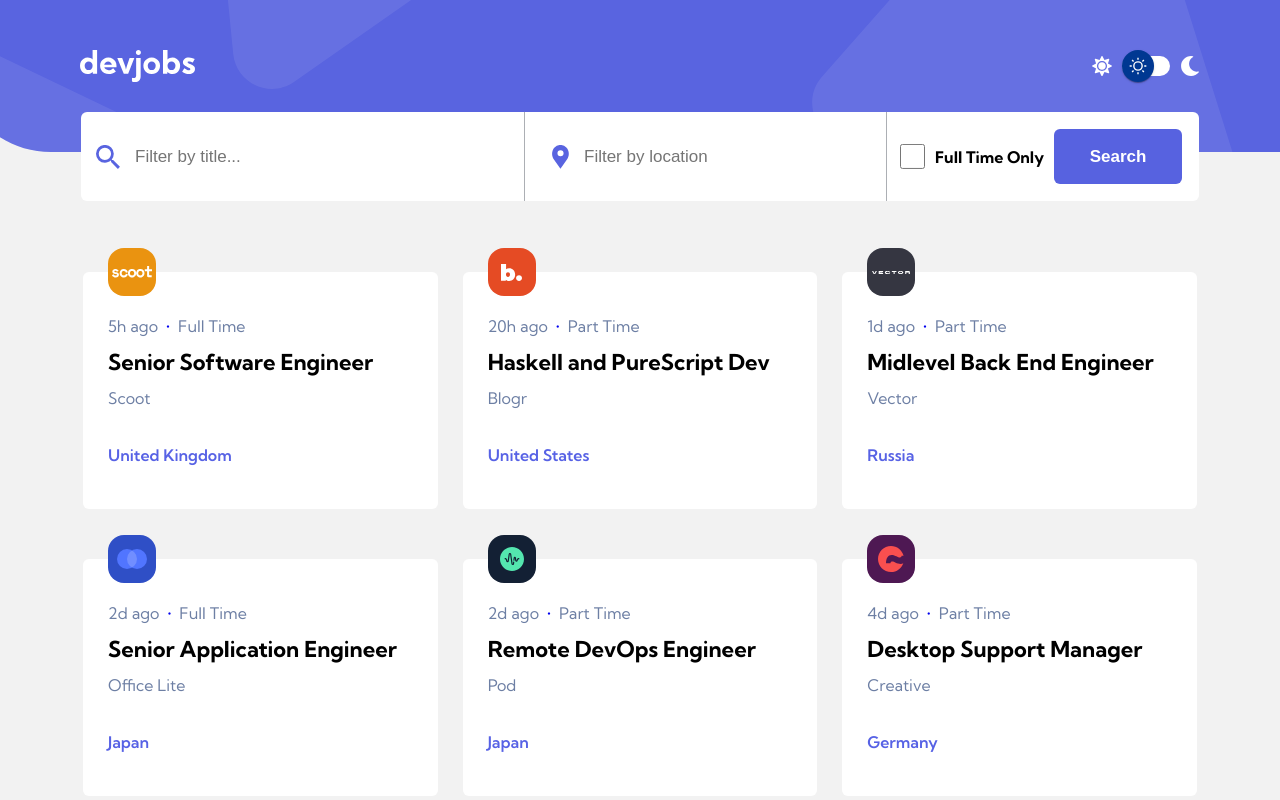
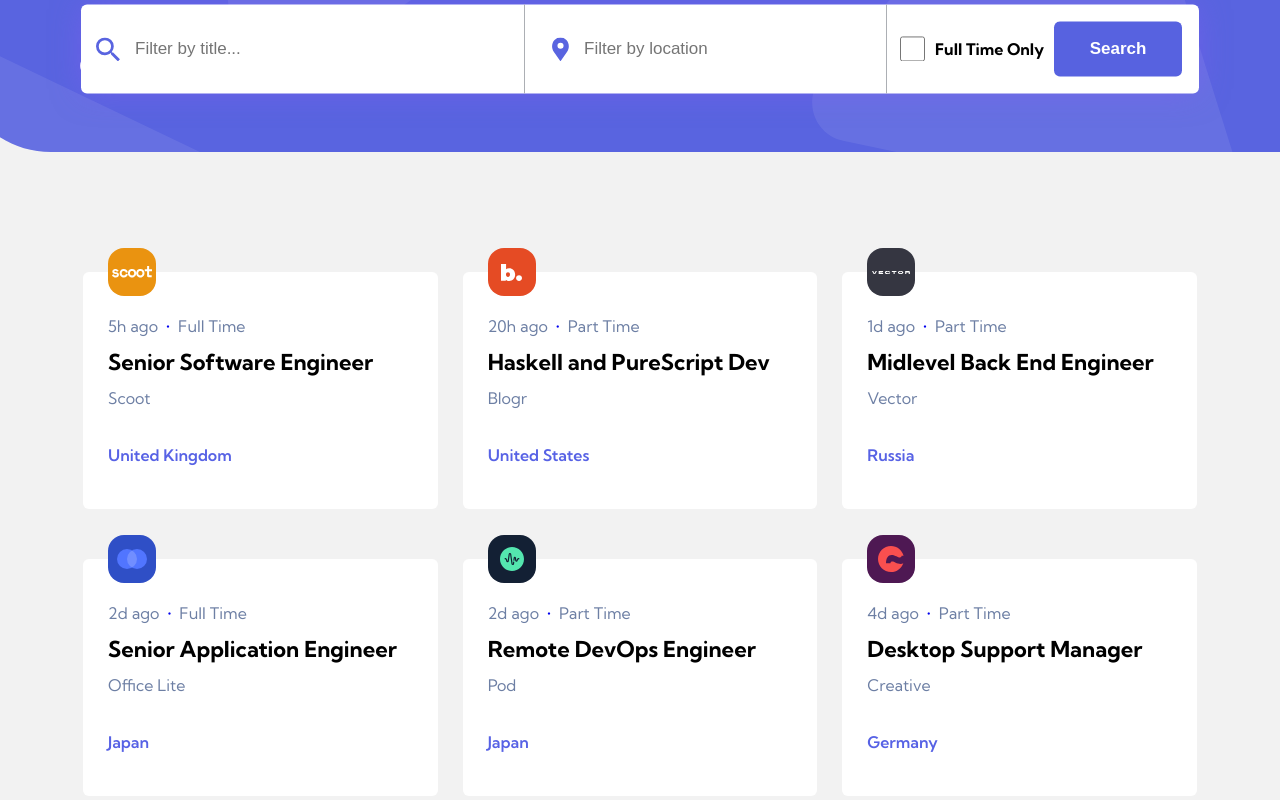
Before and after one commit to Arthursouzafut22/devjobs-app, a React (Vite) app: page / in a window 1280 px wide. Shown: the top 800 px of the page. Built offline with nearby package versions, Linux system fonts and the light colour scheme.

Commit message:
creating functionality to filter by input box

```diff
--- a/src/Components/NavSearch/NavSearch.tsx
+++ b/src/Components/NavSearch/NavSearch.tsx
@@ -1,17 +1,17 @@
-import { useRef } from "react";
+import { useRef, useState, useLayoutEffect } from "react";
 import * as S from "./Style";
 import SvgSearch from "../../assets/imagens/icon-search.svg";
 import SvgLocation from "../../assets/imagens/icon-location.svg";
 import { AuthJobs } from "../../Context/ContextThemeColor";
 import { IoMdSearch } from "react-icons/io";
 import { FaFilter } from "react-icons/fa";
-import { useEffect } from "react";
 import { UseMedia } from "../../Hooks/UseMedia";
 import { AuthFilterJobs } from "../../Context/ContextFilterJobs";
 
 const NavSearch = () => {
   const { mobile } = UseMedia("(max-width: 998px)");
   const refNav = useRef<HTMLDivElement | null>(null);
+  const [searchBar, setSearchBar] = useState(false);
   const {
     filterJobs,
     inputByTitlle,
@@ -23,11 +23,29 @@ const NavSearch = () => {
   const element = refNav.current;
 
   // Scroll effect search nav...
-  useEffect(() => {}, [element]); //  Nada por enquanto...
+  useLayoutEffect(() => {
+    function scrollNavSearch() {
+      if (element) {
+        const top = element.getBoundingClientRect().top;
+
+        if (Math.floor(top) < 0) {
+          setSearchBar(true);
+        }
+        // if (Math.floor(top) > 0) {
+        //   setSearchBar(false);
+        // }
+      }
+    }
+
+    scrollNavSearch();
+    window.addEventListener("scroll", scrollNavSearch);
+
+    return () => window.removeEventListener("scroll", scrollNavSearch);
+  }, [element]); //  Nada por enquanto...
 
   return (
     <S.Wrapper>
-      <S.Section checkDark={checkDark} ref={refNav}>
+      <S.Section checkDark={checkDark} ref={refNav} searchBar={searchBar}>
         <S.DivSearch
           width={450}
           checkDark={checkDark}
@@ -81,23 +99,3 @@ const NavSearch = () => {
 };
 
 export default NavSearch;
-
-// function scrollNavSearch() {
-//   if (element) {
-//     const top = element.getBoundingClientRect().top;
-
-//     if (Math.floor(top) < 0) {
-//       element.style.position = "fixed";
-//       element.style.zIndex = "100";
-
-//     } else if (Math.floor(top) > 0) {
-//       element.style.position = "absolute";
-//       element.style.zIndex = "100";
-//     }
-//   }
-// }
-
-// window.addEventListener("scroll", scrollNavSearch);
-// scrollNavSearch();
-
-// return () => window.removeEventListener("scroll", scrollNavSearch);
--- a/src/Components/NavSearch/Style.ts
+++ b/src/Components/NavSearch/Style.ts
@@ -9,11 +9,19 @@ export const Wrapper = styled.section`
   box-sizing: border-box;
 `;
 
-export const Section = styled.div<{ checkDark: boolean | null }>`
-  position: absolute;
+type PropsSearchBar={
+  searchBar: boolean;
+  checkDark: boolean | null
+}
+
+export const Section = styled.div<PropsSearchBar>`
+  position: ${(props) => props.searchBar ? "fixed" : "absolute"};
   top: 0%;
   left: 50%;
-  transform: translate(-50%, -45%);
+  /* transform:translate(-50%, -45%); */
+  transform: ${(props) => props.searchBar ? "translate(-50%, 5%)" : "translate(-50%, -45%)"};
+  box-shadow: ${(props) => props.searchBar ? "0 0 32px -4px rgba(139, 92, 246, 0.5)": "0 0 0 0 0"};
+  will-change: opacity;
   max-width: 1118px;
   width: 100%;
   display: flex;
@@ -22,7 +30,10 @@ export const Section = styled.div<{ checkDark: boolean | null }>`
   background-color: ${(props) => (props.checkDark ? "#19212E" : "#ffffff")};
   border-radius: 0.375rem;
   gap: 12px;
-  z-index: 100;
+  z-index: 8880;
+  transition: none;
+  backface-visibility: hidden;
+
 
   &.fixo {
     position: fixed;
--- a/src/Context/ContextFilterJobs.tsx
+++ b/src/Context/ContextFilterJobs.tsx
@@ -14,6 +14,7 @@ type PropsContext = {
   erroLocation: boolean;
   erroPosition: boolean;
   checkTime: boolean;
+  data: PropsJobs[];
 };
 
 const ContextFill = createContext<PropsContext | null>(null);
@@ -67,13 +68,17 @@ const UseContextJobs = ({ children }: React.PropsWithChildren) => {
         return item;
       });
     }
-
     checKJobsLocation(valueLocation, location);
     checKJobsPosition(valueTitlle, titlee);
 
     setPositionn(titlee ?? []);
     setLocationn(location ?? []);
     setCheckLength(valueLocation?.length === 0 && valueTitlle?.length === 0);
+
+
+
+    // inputByLocation.current.value = "";
+    // inputByTitlle.current.value = "";
   }
 
   // Verificar se exite jobs por Localização...
@@ -109,11 +114,19 @@ const UseContextJobs = ({ children }: React.PropsWithChildren) => {
     if (event.target.checked) {
       full = data?.filter((i) => i.contract === "Full Time");
       setFullTime(full || []);
+      setLocationn([]);
+      setPositionn([]);
+      setErroLocation(false);
+      setErroPosition(false);
     }
 
     if (!event.target.checked) {
-      full = data?.filter((i) => i.id > 0);
+      full = data?.filter((i) => i.contract === "Full Time" || "Part Time");
       setFullTime(full || []);
+      setLocationn([]);
+      setPositionn([]);
+      setErroLocation(false);
+      setErroPosition(false);
     }
   }
 
@@ -131,6 +144,7 @@ const UseContextJobs = ({ children }: React.PropsWithChildren) => {
         erroPosition,
         erroLocation,
         checkTime,
+        data,
       }}
     >
       {children}
--- a/src/RequestApi/RequestApi.tsx
+++ b/src/RequestApi/RequestApi.tsx
@@ -31,5 +31,6 @@ export const useFetchJobs = () => {
   return useQuery<PropsJobs[]>({
     queryKey: ["Jobs"],
     queryFn: fetchJobs,
+    suspense: true,
   });
 };
--- a/src/pages/Main/Main.tsx
+++ b/src/pages/Main/Main.tsx
@@ -1,24 +1,31 @@
 import * as S from "./Style";
 import CardsJobs from "../../Components/CardsJobs/CardsJobs";
-import { useFetchJobs } from "../../RequestApi/RequestApi";
 import NavSearch from "../../Components/NavSearch/NavSearch";
 import { useLocation } from "react-router-dom";
 import { AuthFilterJobs } from "../../Context/ContextFilterJobs";
+import { Suspense } from "react";
 
 const Main: React.FC = () => {
-  const { positionn, locationn, checkLength, erroPosition, erroLocation } =
-    AuthFilterJobs();
-  const { data, isLoading } = useFetchJobs();
+  const {
+    positionn,
+    locationn,
+    checkLength,
+    erroPosition,
+    erroLocation,
+    fullTime,
+    data,
+  } = AuthFilterJobs();
   const location = useLocation();
-  if (!data) return null;
 
-  const listItems =
+  const conditionItems =
     positionn.length > 0
       ? positionn
       : locationn.length > 0
       ? locationn
       : checkLength
       ? data
+      : fullTime.length > 0
+      ? fullTime
       : data;
 
   return (
@@ -28,10 +35,13 @@ const Main: React.FC = () => {
         {erroPosition || erroLocation ? (
           <p style={{ color: "#ffffff" }}>Nenhum Job encontrado...</p>
         ) : (
-          listItems &&
-          listItems.map((jobs) => <CardsJobs jobs={jobs} key={jobs.id} />)
+          conditionItems &&
+          conditionItems.map((jobs) => (
+            <Suspense fallback={<p>Loading jobs...</p>}>
+              <CardsJobs jobs={jobs} key={jobs.id} />
+            </Suspense>
+          ))
         )}
-        {isLoading && <p>Carregando...</p>}
       </S.Main>
     </>
   );
```
